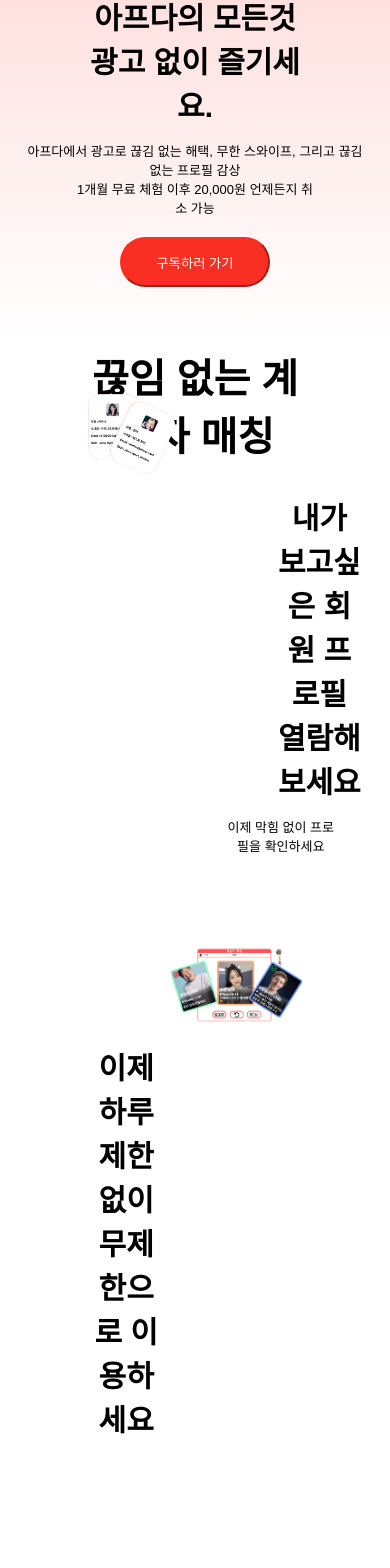
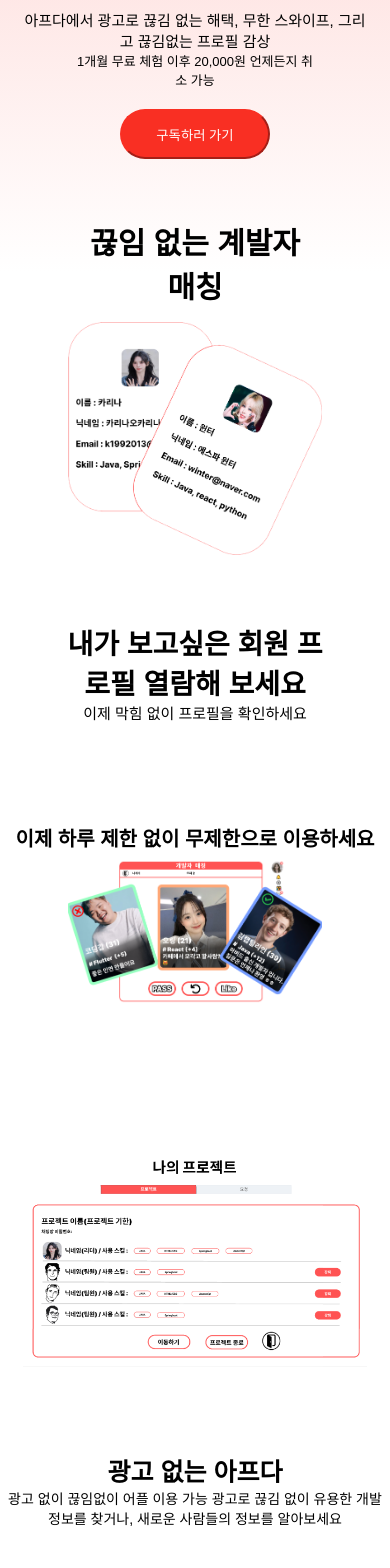
Before and after one commit to tpgh1554/Comprehensive_front, a React (Create React App) app: page /apueda/subinfo in a window 390 px wide. Shown: the part 228-1796 px from the top of the page. Built offline with nearby package versions, Linux system fonts and the light colour scheme; no server answers; a web font is replaced by a local one.

Commit message:
구독창 반응형쿼리

```diff
--- a/src/components/Header.js
+++ b/src/components/Header.js
@@ -13,7 +13,7 @@
           <Box>
             <LogoContainer onClick={() => navigate("/apueda")}>
               <Logo />
-            <Span>아프다</Span>
+              <Span>아프다</Span>
             </LogoContainer>
           </Box>
         </Container>
@@ -27,9 +27,12 @@
 const Body = styled.div`
   display: flex;
   flex-direction: column;
-  align-items:center;
+  align-items: center;
   height: auto;
   margin: 0 15vw;
+  @media (max-width: 500px) {
+    display: none;
+  }
 `;
 const Container = styled.div`
   width: 100%;
--- a/src/subscribe/checkmodal.js
+++ b/src/subscribe/checkmodal.js
@@ -1,99 +1,122 @@
-import React from "react";
-import styled from "styled-components";
+// import React from "react";
+// import styled from "styled-components";
+// import logo from "../image/apueda-logo-ff3e34.png";
 
-const ModalStyle = styled.div`
-  .modal {
-    display: none;
-    position: fixed;
-    top: 0;
-    right: 0;
-    bottom: 0;
-    left: 0;
-    z-index: 99;
-    background-color: rgba(0, 0, 0, 0.6);
-  }
+// const ModalStyle = styled.div`
+//   .modal {
+//     display: none;
+//     position: fixed;
+//     top: 0;
+//     right: 0;
+//     bottom: 0;
+//     left: 0;
+//     z-index: 99;
+//     background-color: rgba(0, 0, 0, 0.6);
+//   }
 
-  .openModal {
-    display: flex;
-    align-items: center;
-    /* 팝업이 열릴때 스르륵 열리는 효과 */
-    animation: modal-bg-show 0.8s;
-  }
+//   .openModal {
+//     display: flex;
+//     align-items: center;
+//     /* 팝업이 열릴때 스르륵 열리는 효과 */
+//     animation: modal-bg-show 0.8s;
+//   }
 
-  section {
-    width: 30%;
-    height: 200px;
-    margin: 0 auto;
-    border-radius: 0.6rem;
-    background-color: #fff;
-    animation: modal-show 0.3s;
-    overflow: hidden;
-    header {
-      position: relative;
-      text-align: center;
-      padding: 16px 64px;
-      background-color: #ff5353;
-      font-weight: 700;
-    }
-    main {
-      padding: 16px;
-      border-top: 1px solid #dee2e6;
-      height: 130px;
-    }
-  }
+//   section {
+//     width: 60%;
+//     height: 90%;
+//     margin: 0 auto;
+//     background-color: #fff;
+//     animation: modal-show 0.3s;
+//     overflow: hidden;
+//     display: flex;
+//     flex-direction: column;
+//     header {
+//       text-align: center;
+//       color: white;
+//       font-size: 20px;
+//       align-content: center;
+//       background-color: #f92f23;
+//       width: 100%;
+//       height: 50px;
+//     }
+//     main {
+//       font-size: 25px;
+//       display: flex;
+//       align-items: center;
+//     }
+//     label {
+//       font-size: 18px;
+//       position: absolute;
+//       right: 15px;
+//     }
+//   }
 
-  @keyframes modal-show {
-    from {
-      opacity: 0;
-      margin-top: -50px;
-    }
-    to {
-      opacity: 1;
-      margin-top: 0;
-    }
-  }
-  @keyframes modal-bg-show {
-    from {
-      opacity: 0;
-    }
-    to {
-      opacity: 1;
-    }
-  }
-`;
+//   @keyframes modal-show {
+//     from {
+//       opacity: 0;
+//       margin-top: -50px;
+//     }
+//     to {
+//       opacity: 1;
+//       margin-top: 0;
+//     }
+//   }
+//   @keyframes modal-bg-show {
+//     from {
+//       opacity: 0;
+//     }
+//     to {
+//       opacity: 1;
+//     }
+//   }
+// `;
 
-const Butbox = styled.div`
-  width: 100%;
-  align-items: center;
-`;
+// const Butbox = styled.div`
+//   width: 100%;
+//   text-align: right;
+// `;
 
-const Button = styled.button`
-  outline: none;
-  cursor: pointer;
-  color: white;
-  background-color: #ff5353;
-  border: 0;
-  width: 50px;
-  height: 30px;
-`;
+// const Button = styled.button`
+//   outline: none;
+//   cursor: pointer;
+//   color: white;
+//   background-color: #ff5353;
+//   font-size: 15px;
+//   border: 0;
+//   width: 60px;
+//   height: 45px;
+// `;
+// const Logobox = styled.div`
+//   width: 85px;
+//   height: 85px;
+//   background-image: url(${logo});
+//   background-size: cover;
+//   background-repeat: no-repeat;
+//   margin-left: 30px;
+//   margin-right: 15px;
+// `;
 
-const CheckModal = (props) => {
-  const { open, confirm, close, type, header, children } = props;
+// const CheckModal = (props) => {
+//   const { open, header, children, confirm } = props;
 
-  return (
-    <ModalStyle>
-      <div className={open ? "openModal modal" : "modal"}>
-        {open && (
-          <section>
-            <header>{header}</header>
-            <main>{children}</main>
-            <Butbox>
-              <Button onClick={confirm}>확인</Button>
-            </Butbox>
-          </section>
-        )}
-      </div>
-    </ModalStyle>
-  );
-};
-export default CheckModal;
+//   return (
+//     <ModalStyle>
+//       <div className={open ? "openModal modal" : "modal"}>
+//         {open && (
+//           <section>
+//             <header>{header}</header>
+//             <main>
+//               <Logobox />
+//               {children}
+//             </main>
+
+//             <Butbox>
+//               <Button onClick={confirm}>확인</Button>
+//             </Butbox>
+//           </section>
+//         )}
+//       </div>
+//     </ModalStyle>
+//   );
+// };
+// export default CheckModal;
--- a/src/subscribe/subinfo.js
+++ b/src/subscribe/subinfo.js
@@ -5,6 +5,7 @@
 import adver from "./advert.png";
 import { useState } from "react";
 import Submodal from "./Submodal";
+import Footer from "../components/Footer";
 
 const Subinfoheader = styled.div`
   width: 100%;
@@ -30,23 +31,103 @@
   text-align: center;
   align-items: center;
   margin-top: 50px;
+  @media (max-width: 500px) {
+    align-items: center;
+  }
 `;
 
 const Headtext = styled.div`
   font-size: 30px;
   font-weight: bold;
   width: 60%;
+  @media (max-width: 500px) {
+    font-size: 25px;
+  }
+`;
+const Headtext1 = styled.div`
+  font-size: 40px;
+  font-weight: bold;
+  width: 60%;
+  margin-top: 60px;
+  @media (max-width: 500px) {
+    font-size: 30px;
+  }
+`;
+const Headtext2 = styled.div`
+  font-size: 30px;
+  font-weight: bold;
+  margin-left: 100px;
+  width: 70%;
+  margin-top: 100px;
+  text-align: center;
+  @media (max-width: 500px) {
+    font-size: 28px;
+    margin-top: 0;
+    margin-left: 0;
+  }
+`;
+const Headtext3 = styled.div`
+  font-size: 30px;
+  font-weight: bold;
+  margin-left: 5px;
+  width: 80%;
+  margin-top: 100px;
+  text-align: center;
+  @media (max-width: 500px) {
+    font-size: 20px;
+    width: 100%;
+    margin: 0;
+    margin-top: 50px;
+  }
+`;
+
+const Headtext4 = styled.div`
+  font-size: 30px;
+  font-weight: bold;
+  margin-left: 100px;
+  width: 80%;
+  margin-top: 100px;
+  text-align: center;
+  @media (max-width: 500px) {
+    font-size: 25px;
+    margin: 0;
+  }
 `;
 
 const Subinfohead = styled.div`
   font-size: 13px;
   width: 88%;
   margin-top: 15px;
+  @media (max-width: 500px) {
+    font-size: 15px;
+  }
 `;
 const Subinfohead1 = styled.div`
   font-size: 13px;
   width: 63%;
   margin-bottom: 20px;
+`;
+const Subinfohead2 = styled.div`
+  font-size: 13px;
+  width: 88%;
+  margin-top: 15px;
+  margin-left: 90px;
+  text-align: center;
+  @media (max-width: 500px) {
+    font-size: 15px;
+    margin: 0;
+  }
+`;
+const Subinfohead3 = styled.div`
+  font-size: 13px;
+  margin-top: 15px;
+  margin-left: 100px;
+  width: 100%;
+  @media (max-width: 500px) {
+    font-size: 14px;
+    margin: 0;
+    margin-bottom: 200px;
+  }
 `;
 
 const Subbutton = styled.button`
@@ -73,18 +154,39 @@
   width: 55%;
   height: auto;
   display: flex;
+  @media (max-width: 500px) {
+    flex-direction: column;
+    align-items: center;
+    width: 100%;
+  }
 `;
 const Picbox = styled.div`
   width: 700px;
   height: 500px;
   background-size: contain;
   background-repeat: no-repeat;
+  @media (max-width: 500px) {
+    width: 65%;
+    height: 300px;
+  }
+`;
+
+const Picbox1 = styled.div`
+  width: 850px;
+  height: 700px;
+  background-size: contain;
+  background-repeat: no-repeat;
+  @media (max-width: 500px) {
+    width: 65%;
+    height: 300px;
+  }
 `;
 const Textbox = styled.div`
   display: flex;
   flex-direction: column;
   text-align: center;
   width: auto;
+  align-items: center;
 `;
 
 const Subinfo = () => {
@@ -116,77 +218,46 @@
           </Subinfohead1>
           <Subbutton onClick={onClickSub}>구독하러 가기</Subbutton>
         </Box>
-        <Headtext style={{ marginTop: "60px", fontSize: "40px" }}>
-          끊임 없는 계발자 매칭
-        </Headtext>
+        <Headtext1>끊임 없는 계발자 매칭</Headtext1>
       </Subinfoheader>
       <Subbody>
         <Bodybanner>
           <Picbox style={{ backgroundImage: `url(${profile})` }} />
           <Textbox>
-            <Headtext
-              style={{
-                marginLeft: "100px",
-                width: "70%",
-                marginTop: "100px",
-                textAlign: "center",
-              }}
-            >
-              내가 보고싶은 회원 프로필 열람해 보세요
-            </Headtext>
-            <Subinfohead style={{ textAlign: "center", marginLeft: "50px" }}>
-              이제 막힘 없이 프로필을 확인하세요
-            </Subinfohead>
+            <Headtext2>내가 보고싶은 회원 프로필 열람해 보세요</Headtext2>
+            <Subinfohead2>이제 막힘 없이 프로필을 확인하세요</Subinfohead2>
           </Textbox>
         </Bodybanner>
+
         <Bodybanner style={{ marginTop: "50px" }}>
           <Textbox>
-            <Headtext
-              style={{
-                marginLeft: "5px",
-                width: "80%",
-                marginTop: "100px",
-                textAlign: "center",
-              }}
-            >
-              이제 하루 제한 없이 무제한으로 이용하세요
-            </Headtext>
+            <Headtext3>이제 하루 제한 없이 무제한으로 이용하세요</Headtext3>
           </Textbox>
-          <Picbox
+          <Picbox1
             style={{
               backgroundImage: `url(${slid})`,
-              width: "850px",
-              height: "700px",
             }}
           />
         </Bodybanner>
         <Bodybanner>
           <Picbox style={{ backgroundImage: `url(${adver})`, width: "88%" }} />
           <Textbox>
-            <Headtext
-              style={{
-                marginLeft: "100px",
-                width: "80%",
-                marginTop: "100px",
-                textAlign: "center",
-              }}
-            >
-              광고 없는 아프다
-            </Headtext>
-            <Subinfohead style={{ marginLeft: "100px", width: "100%" }}>
+            <Headtext4>광고 없는 아프다</Headtext4>
+            <Subinfohead3>
               광고 없이 끊임없이 어플 이용 가능 광고로 끊김 없이 유용한 개발
               정보를 찾거나, 새로운 사람들의 정보를 알아보세요
-            </Subinfohead>
+            </Subinfohead3>
           </Textbox>
         </Bodybanner>
-        <Box>
+        {/* <Box>
           <Headtext>체험하기</Headtext>
           <Subinfohead style={{ marginTop: "30px" }}>
             1개월 무료체험 이후 월 20,000원 언제든지 취소가능
           </Subinfohead>
           <Subbutton style={{ marginTop: "20px" }}>1개월 체험하기</Subbutton>
-        </Box>
+        </Box> */}
       </Subbody>
+      <Footer />
       <Submodal
         open={subOpen}
         close={closeSub}
```
Also changed, not shown: src/subscribe/Payment.js (+21 -160 lines), src/subscribe/Submodal.js (+23 -1 lines).
